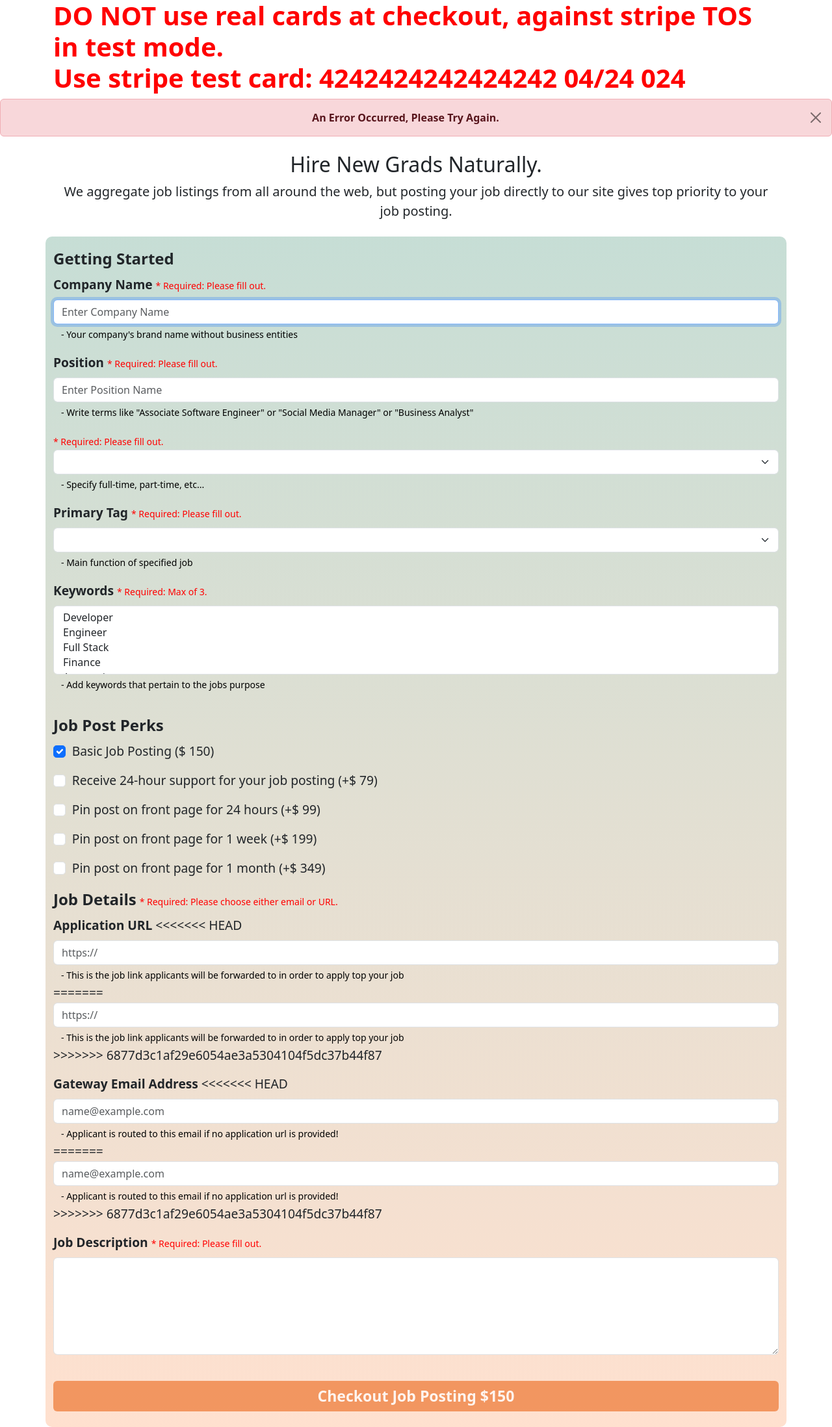
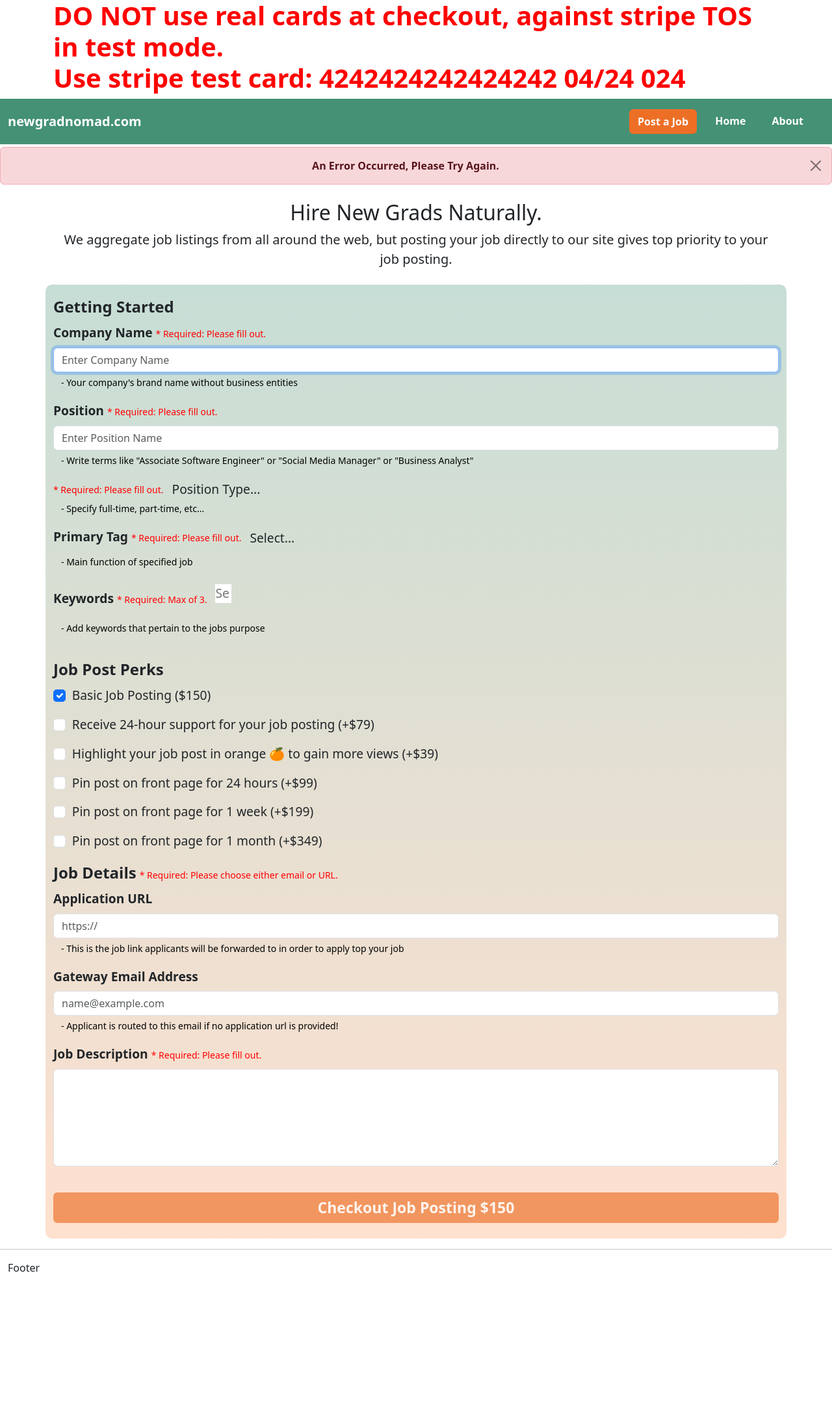
Before and after one commit to NewGradNomad/newgradnomad.com-HTML-PHP, a PHP site: page /pages/PostAJob.php in a window 1280 px wide. Shown: the whole page at 65% size. After the commit the page ends 1957 px from the top, so only its background shows below. Run offline with PHP 8.4, Linux system fonts and the light colour scheme; the visitor is signed in with stand-in values (Sample User, id 1); some libraries are stand-ins or nearby versions.

Commit message:
Revert "check this out"

```diff
--- a/pages/PostAJob.php
+++ b/pages/PostAJob.php
@@ -15,25 +15,19 @@ session_start();
   <meta name="viewport" content="width=device-width, initial-scale=1">
   <link href="../style/NavBar.css" rel="stylesheet">
   <link href="../style/PostAJob.css" rel="stylesheet">
-  <link href="https://cdn.jsdelivr.net/npm/bootstrap@5.3.1/dist/css/bootstrap.min.css" rel="stylesheet"
-    integrity="sha384-4bw+/aepP/YC94hEpVNVgiZdgIC5+VKNBQNGCHeKRQN+PtmoHDEXuppvnDJzQIu9" crossorigin="anonymous">
-  <script src="https://cdn.jsdelivr.net/npm/bootstrap@5.3.1/dist/js/bootstrap.bundle.min.js"
-    integrity="sha384-HwwvtgBNo3bZJJLYd8oVXjrBZt8cqVSpeBNS5n7C8IVInixGAoxmnlMuBnhbgrkm"
-    crossorigin="anonymous"></script>
-  <script src="https://code.jquery.com/jquery-1.11.3.min.js"></script>
+  <link href="https://cdn.jsdelivr.net/npm/bootstrap@5.3.1/dist/css/bootstrap.min.css" rel="stylesheet" integrity="sha384-4bw+/aepP/YC94hEpVNVgiZdgIC5+VKNBQNGCHeKRQN+PtmoHDEXuppvnDJzQIu9" crossorigin="anonymous">
+  <link href="https://cdn.jsdelivr.net/npm/select2@4.1.0-rc.0/dist/css/select2.min.css" rel="stylesheet" />
+  <link rel="stylesheet" href="https://cdn.jsdelivr.net/npm/select2-bootstrap-5-theme@1.3.0/dist/select2-bootstrap-5-theme.min.css" />
 
-  <link href="https://cdn.jsdelivr.net/npm/select2@4.1.0-rc.0/dist/css/select2.min.css" rel="stylesheet" />
+  <script src="https://cdn.jsdelivr.net/npm/bootstrap@5.3.1/dist/js/bootstrap.bundle.min.js" integrity="sha384-HwwvtgBNo3bZJJLYd8oVXjrBZt8cqVSpeBNS5n7C8IVInixGAoxmnlMuBnhbgrkm" crossorigin="anonymous"></script>
+  <script src="https://code.jquery.com/jquery-3.7.0.min.js" integrity="sha256-2Pmvv0kuTBOenSvLm6bvfBSSHrUJ+3A7x6P5Ebd07/g=" crossorigin="anonymous"></script>
   <script src="https://cdn.jsdelivr.net/npm/select2@4.1.0-rc.0/dist/js/select2.min.js"></script>
-
-  <link rel="stylesheet"
-    href="https://cdn.jsdelivr.net/npm/select2-bootstrap-5-theme@1.3.0/dist/select2-bootstrap-5-theme.min.css" />
-  <script src="./scripts/PostAJob.js"></script>
+  <script src="../JavaScript/PostAJob.js"></script>
 </head>
 
 <body>
   <div class="container" style="color: red;">
-    <h1><b>DO NOT use real cards at checkout, against stripe TOS in test mode.<br> Use stripe test card:
-        4242424242424242 04/24 024</b></h1>
+    <h1><b>DO NOT use real cards at checkout, against stripe TOS in test mode.<br> Use stripe test card: 4242424242424242 04/24 024</b></h1>
   </div>
   <div id="navbar"></div>
   <?php
@@ -73,8 +67,7 @@ session_start();
   <div class="container-fluid">
     <div class="mt-4 text-center container">
       <h2>Hire New Grads Naturally.</h2>
-      <p class="lead"><b>We aggregate job listings from all around the web, but posting your job directly to our site
-          gives top priority to your job posting.</b> </p>
+      <p class="lead"><b>We aggregate job listings from all around the web, but posting your job directly to our site gives top priority to your job posting.</b> </p>
     </div>
 
     <div class="gray-form mt-4 container">
@@ -83,29 +76,21 @@ session_start();
 
         <div class="mb-3">
           <label class="form-label" for="companyName"><b>Company Name</b></label>
-          <small class="form-text" id="companyNameRequiredMessage" style="color: red !important;">* Required: Please
-            fill out.</small>
-          <input autofocus required maxlength="200" placeholder="Enter Company Name" name="companyName" type="text"
-            id="companyName" class="form-control" onkeyup="checkInputField(this)" />
-          <div class="container"><small class="form-text">- Your company's brand name without business entities</small>
-          </div>
+          <small class="form-text" id="companyNameRequiredMessage" style="color: red !important;">* Required: Please fill out.</small>
+          <input autofocus required maxlength="200" placeholder="Enter Company Name" name="companyName" type="text" id="companyName" class="form-control" onkeyup="checkInputField(this)" />
+          <div class="container"><small class="form-text">- Your company's brand name without business entities</small></div>
         </div>
 
         <div class="mb-3">
           <label class="form-label" for="positionName"><b>Position</b></label>
-          <small class="form-text" id="positionNameRequiredMessage" style="color: red !important;">* Required: Please
-            fill out.</small>
-          <input required maxlength="200" placeholder="Enter Position Name" name="positionName" type="text"
-            id="positionName" class="form-control" onkeyup="checkInputField(this)" />
-          <div class="container"><small class="form-text">- Write terms like "Associate Software Engineer" or "Social
-              Media Manager" or "Business Analyst"</small></div>
+          <small class="form-text" id="positionNameRequiredMessage" style="color: red !important;">* Required: Please fill out.</small>
+          <input required maxlength="200" placeholder="Enter Position Name" name="positionName" type="text" id="positionName" class="form-control" onkeyup="checkInputField(this)" />
+          <div class="container"><small class="form-text">- Write terms like "Associate Software Engineer" or "Social Media Manager" or "Business Analyst"</small></div>
         </div>
 
         <div class="mb-3">
-          <small class="form-text" id="positionTypeRequiredMessage" style="color: red !important;">* Required: Please
-            fill out.</small>
-          <select required class="form-select form-control" name="positionType" id="positionType"
-            onchange="checkInputField(this)">
+          <small class="form-text" id="positionTypeRequiredMessage" style="color: red !important;">* Required: Please fill out.</small>
+          <select required class="form-select form-control" name="positionType" id="positionType" onchange="checkInputField(this)">
             <option value=""></option>
             <option value="Full Time">Full Time</option>
             <option value="Part Time">Part Time</option>
@@ -116,10 +101,8 @@ session_start();
 
         <div class="mb-3">
           <label class="form-label" for="primaryTag"><b>Primary Tag</b></label>
-          <small class="form-text" id="primaryTagRequiredMessage" style="color: red !important;">* Required: Please fill
-            out.</small>
-          <select required class="form-select form-control" name="primaryTag" id="primaryTag"
-            onchange="checkInputField(this)">
+          <small class="form-text" id="primaryTagRequiredMessage" style="color: red !important;">* Required: Please fill out.</small>
+          <select required class="form-select form-control" name="primaryTag" id="primaryTag" onchange="checkInputField(this)">
             <option value=""></option>
             <option value="Software Development">Software Development</option>
             <option value="Customer Support">Customer Support</option>
@@ -135,10 +118,8 @@ session_start();
 
         <div class="mb-3">
           <label class="form-label" for="keywords"><b>Keywords</b></label>
-          <small class="form-text" id="keywordsRequiredMessage" style="color: red !important;">* Required: Max of
-            3.</small>
-          <select required class="form-select form-control" multiple="multiple" name="keywords[]" id="keywords"
-            onchange="checkInputField(this)">
+          <small class="form-text" id="keywordsRequiredMessage" style="color: red !important;">* Required: Max of 3.</small>
+          <select required class="form-select form-control" multiple="multiple" name="keywords[]" id="keywords" onchange="checkInputField(this)">
             <option value="Developer">Developer</option>
             <option value="Engineer">Engineer</option>
             <option value="Full Stack">Full Stack</option>
@@ -158,108 +139,74 @@ session_start();
 
         <div class="mb-3">
           <div class="form-check">
-            <input value="<?php echo $standardListingPrice; ?>" required name="basicPosting" type="checkbox"
-              id="basicPosting" class="form-check-input" checked onclick="return false;" />
-            <label title="" for="basicPosting" class="form-check-label">Basic Job Posting ($
-              <?php echo $standardListingPrice; ?>)
-            </label>
+            <input value="<?php echo $standardListingPrice; ?>" required name="basicPosting" type="checkbox" id="basicPosting" class="form-check-input" checked onclick="return false;" />
+            <label title="" for="basicPosting" class="form-check-label">Basic Job Posting ($<?php echo $standardListingPrice; ?>)</label>
           </div>
         </div>
 
         <div class="mb-3">
           <div class="form-check">
-            <input value="<?php echo $supportPrice; ?>" name="support" type="checkbox" id="support"
-              class="form-check-input" onclick="updateTotal(this)" />
-            <label title="" for="support" class="form-check-label">Receive 24-hour support for your job posting (+$
-              <?php echo $supportPrice; ?>)
-            </label>
+            <input value="<?php echo $supportPrice; ?>" name="support" type="checkbox" id="support" class="form-check-input" onclick="updateTotal(this)" />
+            <label title="" for="support" class="form-check-label">Receive 24-hour support for your job posting (+$<?php echo $supportPrice; ?>)</label>
           </div>
         </div>
 
         <div class="mb-3">
           <div class="form-check">
-            <input value="<?php echo $pinPost24hrPrice; ?>" name="pinPost24hr" type="checkbox" id="pinPost24hr"
-              class="form-check-input" onclick="checkCheckboxStatus(this)" />
-            <label title="" for="pinPost24hr" class="form-check-label">Pin post on front page for 24 hours (+$
-              <?php echo $pinPost24hrPrice; ?>)
-            </label>
+            <input value="<?php echo $highlightPostPrice; ?>" name="highlightPost" type="checkbox" id="highlightPost" class="form-check-input" onclick="updateTotal(this)" />
+            <label title="" for="highlightPost" class="form-check-label">Highlight your job post in orange 🍊 to gain more views (+$<?php echo $highlightPostPrice; ?>)</label>
           </div>
         </div>
 
         <div class="mb-3">
           <div class="form-check">
-            <input value="<?php echo $pinPost1wkPrice; ?>" name="pinPost1wk" type="checkbox" id="pinPost1wk"
-              class="form-check-input" onclick="checkCheckboxStatus(this)" />
-            <label title="" for="pinPost1wk" class="form-check-label">Pin post on front page for 1 week (+$
-              <?php echo $pinPost1wkPrice; ?>)
-            </label>
+            <input value="<?php echo $pinPost24hrPrice; ?>" name="pinPost24hr" type="checkbox" id="pinPost24hr" class="form-check-input" onclick="checkCheckboxStatus(this)" />
+            <label title="" for="pinPost24hr" class="form-check-label">Pin post on front page for 24 hours (+$<?php echo $pinPost24hrPrice; ?>)</label>
           </div>
         </div>
 
         <div class="mb-3">
           <div class="form-check">
-            <input value="<?php echo $pinPost1mthPrice; ?>" name="pinPost1mth" type="checkbox" id="pinPost1mth"
-              class="form-check-input" onclick="checkCheckboxStatus(this)" />
-            <label title="" for="pinPost1mth" class="form-check-label">Pin post on front page for 1 month (+$
-              <?php echo $pinPost1mthPrice; ?>)
-            </label>
+            <input value="<?php echo $pinPost1wkPrice; ?>" name="pinPost1wk" type="checkbox" id="pinPost1wk" class="form-check-input" onclick="checkCheckboxStatus(this)" />
+            <label title="" for="pinPost1wk" class="form-check-label">Pin post on front page for 1 week (+$<?php echo $pinPost1wkPrice; ?>)</label>
+          </div>
+        </div>
+
+        <div class="mb-3">
+          <div class="form-check">
+            <input value="<?php echo $pinPost1mthPrice; ?>" name="pinPost1mth" type="checkbox" id="pinPost1mth" class="form-check-input" onclick="checkCheckboxStatus(this)" />
+            <label title="" for="pinPost1mth" class="form-check-label">Pin post on front page for 1 month (+$<?php echo $pinPost1mthPrice; ?>)</label>
           </div>
         </div>
 
         <label class="section-title form-label"><b>Job Details</b></label>
-        <small class="form-text" id="EmailURLRequiredMessage" style="color: red !important;">* Required: Please choose
-          either email or URL.</small>
+        <small class="form-text" id="EmailURLRequiredMessage" style="color: red !important;">* Required: Please choose either email or URL.</small>
         <div class="mb-3">
           <label class="form-label" for="appURL"><b>Application URL</b></label>
-          <<<<<<< HEAD <input required maxlength="200" placeholder="https://" name="appURL" type="url" id="appURL"
-            class="form-control" onkeyup="checkEmailOrURL()" />
-          <div class="container"><small class="form-text">- This is the job link applicants will be forwarded to in
-              order to apply top your job</small></div>
-          =======
-          <small class="form-text" id="URLFormatMessage" style="color: red !important;" hidden>* The URL must include
-            https://</small>
-          <input required maxlength="200" placeholder="https://" name="appURL" type="url" id="appURL"
-            class="form-control" onkeyup="checkEmailOrURL()" />
-          <div class="container"><small class="form-text">- This is the job link applicants will be forwarded to in
-              order to apply top your job</small></div>
-          >>>>>>> 6877d3c1af29e6054ae3a5304104f5dc37b44f87
+          <small class="form-text" id="URLFormatMessage" style="color: red !important;" hidden>* The URL must include https://</small>
+          <input required maxlength="200" placeholder="https://" name="appURL" type="url" id="appURL" class="form-control" onkeyup="checkEmailOrURL()" />
+          <div class="container"><small class="form-text">- This is the job link applicants will be forwarded to in order to apply top your job</small></div>
         </div>
 
         <div class="mb-3">
           <label class="form-label" for="appEmail"><b>Gateway Email Address</b></label>
-          <<<<<<< HEAD <small class="form-text" id="EmailFormatMessage" style="color: red !important;" hidden>* This
-            email is
-            invalid.</small>
-            <input required maxlength="200" placeholder="name@example.com" name="appEmail" type="email" id="appEmail"
-              class="form-control" onkeyup="checkEmailOrURL()" />
-            <div class="container"><small class="form-text">- Applicant is routed to this email if no application url is
-                provided!</small></div>
-            =======
-            <small class="form-text" id="EmailFormatMessage" style="color: red !important;" hidden>* This email is
-              invalid, it needs to be in the format: name@example.com</small>
-            <input required maxlength="200" placeholder="name@example.com" name="appEmail" type="email" id="appEmail"
-              class="form-control" onkeyup="checkEmailOrURL()" />
-            <div class="container"><small class="form-text">- Applicant is routed to this email if no application url is
-                provided!</small></div>
-            >>>>>>> 6877d3c1af29e6054ae3a5304104f5dc37b44f87
+          <small class="form-text" id="EmailFormatMessage" style="color: red !important;" hidden>* This email is invalid, it needs to be in the format: name@example.com</small>
+          <input required maxlength="200" placeholder="name@example.com" name="appEmail" type="email" id="appEmail" class="form-control" onkeyup="checkEmailOrURL()" />
+          <div class="container"><small class="form-text">- Applicant is routed to this email if no application url is provided!</small></div>
         </div>
 
         <label class="form-label"><b>Job Description</b></label>
-        <small class="form-text" id="jobDescRequiredMessage" style="color: red !important;">* Required: Please fill
-          out.</small>
+        <small class="form-text" id="jobDescRequiredMessage" style="color: red !important;">* Required: Please fill out.</small>
         <div>
-          <textarea required maxlength="1000" placeholder="" name="jobDesc" id="jobDesc" class="form-control"
-            style="height: 150px;" onkeyup="checkInputField(this)"></textarea>
+          <textarea required maxlength="1000" placeholder="" name="jobDesc" id="jobDesc" class="form-control" style="height: 150px;" onkeyup="checkInputField(this)"></textarea>
         </div>
 
         <div class="mb-3">
           <div class="">
-            <input value="<?php echo $standardListingPrice; ?>" required hidden="" onclick="return false;"
-              name="totalCost" type="checkbox" id="totalCost" class="form-check-input" checked="" />
+            <input value="<?php echo $standardListingPrice; ?>" required hidden="" onclick="return false;" name="totalCost" type="checkbox" id="totalCost" class="form-check-input" checked="" />
           </div>
         </div>
-        <button id="checkoutButton" type="submit" class="checkout-Button mt-4 mb-4 form-control btn btn-primary"
-          disabled>
+        <button id="checkoutButton" type="submit" class="checkout-Button mt-4 mb-4 form-control btn btn-primary" disabled>
           <b>
             <div value="<?php echo $standardListingPrice; ?>" id="total">Checkout Job Posting $<?php echo $standardListingPrice; ?></div>
           </b>
```
Also changed, not shown: home.php (+8 -15 lines), newgradnomad.sql (+8 -3 lines), components/db_connect.php (line endings or trailing spaces).
